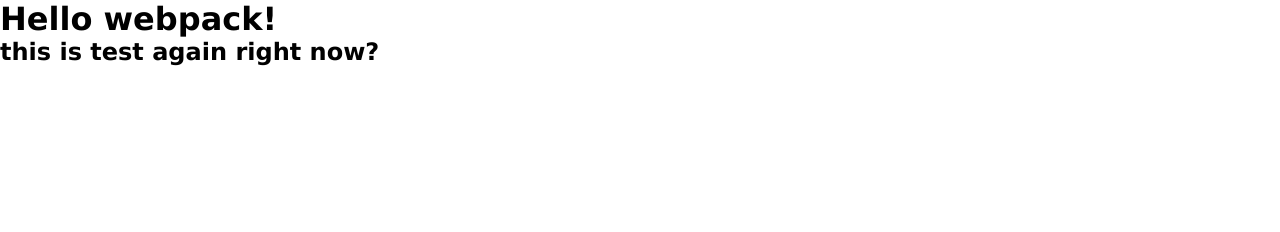
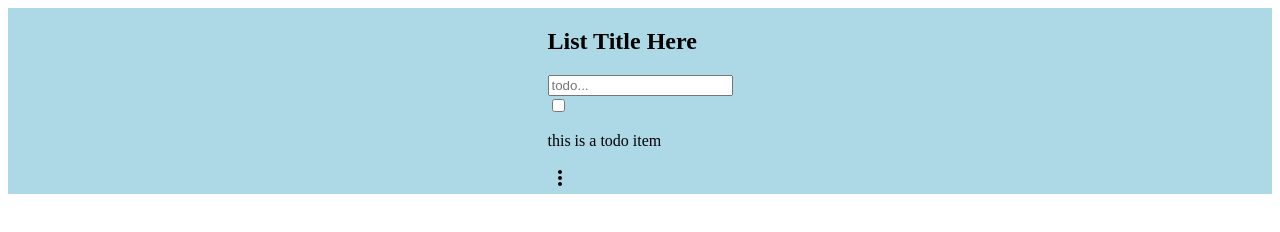
Before and after one commit to Estete9/TodoList, a website built with webpack: page src/index.html in a window 1280 px wide. Built offline with nearby package versions, Linux system fonts and the light colour scheme.

Commit message:
Install live sass compiler and updated the webpack.config.js and the index.js so they follow the style.css made by the extension

```diff
--- a/src/index.html
+++ b/src/index.html
@@ -3,10 +3,24 @@
   <head>
     <meta charset="UTF-8" />
     <meta name="viewport" content="width=device-width, initial-scale=1.0" />
-    <title>Wbpack Exercise</title>
+    <title>TodoList</title>
   </head>
   <body>
-    <h1>Hello webpack!</h1>
-    <h2>this is test again right now?</h2>
+    <main>
+      <article id="list-wrapper">
+        <div id="list-title">
+          <h1>List Title Here</h1>
+        </div>
+        <input type="text" placeholder="todo..." />
+        <section id="todos-section">
+          <div class="todo-item">
+            <input type="checkbox" />
+            <p>this is a todo item</p>
+            <img src="../assets/more_vert.svg" alt="drag and drop button" />
+          </div>
+        </section>
+        <div id="clear-completed-btn"></div>
+      </article>
+    </main>
   </body>
 </html>
--- a/src/index.js
+++ b/src/index.js
@@ -1 +1 @@
-import './style.scss';
+import './style.css';
--- a/src/style.scss
+++ b/src/style.scss
@@ -1,8 +1,5 @@
-*{
-  margin: 0;
-  padding: 0;
-  font-family: Verdana, Geneva, Tahoma, sans-serif;
+main {
+  background: lightblue;
+  display: flex;
+  justify-content: center;
 }
-body {
-
-}
--- a/webpack.config.js
+++ b/webpack.config.js
@@ -26,7 +26,7 @@ module.exports = {
   module: {
     rules: [
       {
-        test: /\.scss$/i,
+        test: /\.css$/i,
         use: ['style-loader', 'css-loader', 'sass-loader'],
       },
     ],
```
Also changed, not shown: assets/more_vert.svg (added), src/style.css (added), 1 other file.
